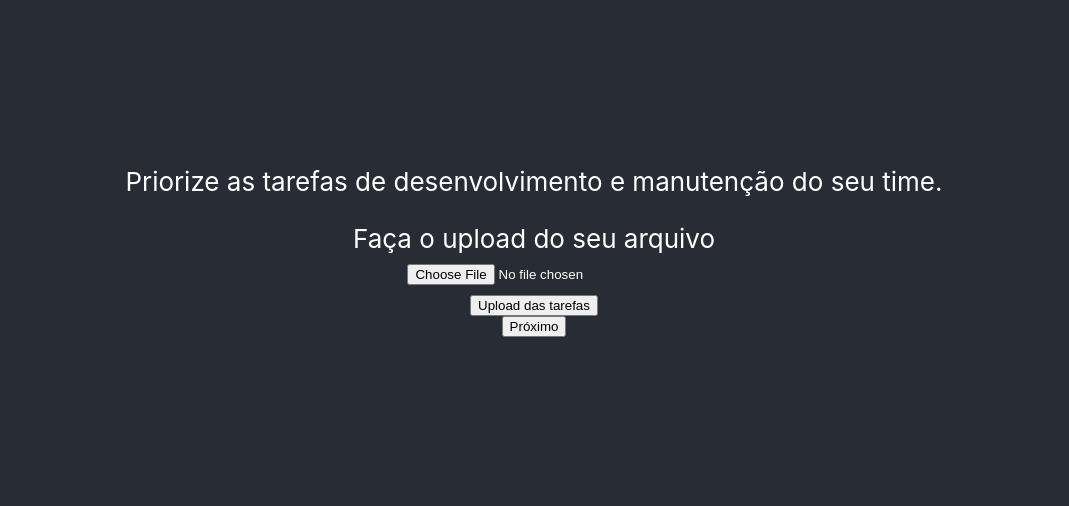
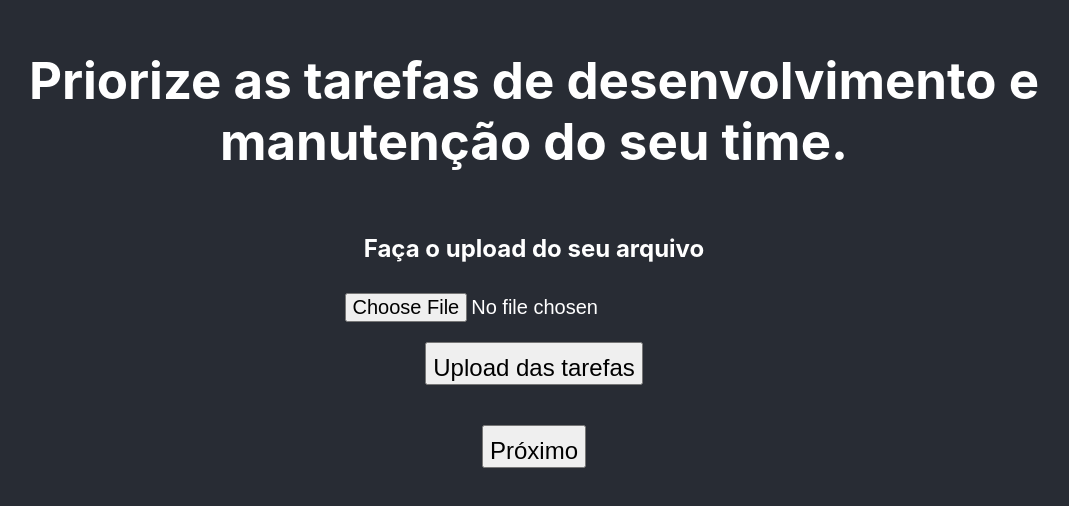
Before and after one commit to FelipePardim/PriorIAzar, a React (Create React App) app: page / in a window 1280 px wide. Shown: the part 162-668 px from the top of the page, without its empty margins (106-1175 px from the left). Built offline with nearby package versions, Linux system fonts and the light colour scheme.

Commit message:
Adding style and backend mock

```diff
--- a/src/App.css
+++ b/src/App.css
@@ -36,3 +36,20 @@
     transform: rotate(360deg);
   }
 }
+
+form {
+  padding-bottom: 10;
+  margin: 20px;
+  font-size: 24px;
+}
+
+input {
+  font-size: 20px;
+  margin-top: 30px;
+}
+
+button {
+  padding-top: 10px;
+  margin-top: 20px;
+  font-size: 24px;
+}
--- a/src/App.js
+++ b/src/App.js
@@ -8,9 +8,9 @@ function App() {
     <div className="App">
       <header className="App-header">
         {/* <img src={logo} className="App-logo" alt="logo" /> */}
-        <p>
+        <h2>
           Priorize as tarefas de desenvolvimento e manutenção do seu time.
-        </p>
+        </h2>
         <form>
           Faça o upload do seu arquivo<br />
           <input
@@ -19,19 +19,18 @@ function App() {
             // onChange={(e) => setSelectedFile(e.target.files[0])}
           />
           <br />
-
           <button>
             Upload das tarefas
           </button>
         </form>
         <Modal
           title={"Tamanho do time"}
-          description={"Qual é o tamanho do seu time"}
+          description={"Qual é o tamanho do seu time?"}
           placeholder={"Ex: 12"}
           buttonName={"Próximo"}
           nextModalButtonName={"Próximo"}
           nextModalTitle={"Horas para a execução"}
-          nextModalDescription={"Quantas horas serão disponibilizadas para o desenvolvimento"}
+          nextModalDescription={"Quantas horas serão disponibilizadas para o desenvolvimento?"}
           nextModalPlaceholder={"Ex: 5"}
         />
       </header>
--- a/src/components/modal.jsx
+++ b/src/components/modal.jsx
@@ -41,7 +41,7 @@ export default (props) => (
             ) : (
               <Modal
                 title={props.nextModalTitle}
-                description={props.nextModalTitle}
+                description={props.nextModalDescription}
                 placeholder={props.nextModalPlaceholder}
                 buttonName={"Próximo"}
                 nextModalTitle={"Tarefas priorizadas"}
--- a/src/index.css
+++ b/src/index.css
@@ -13,12 +13,16 @@ code {
 }
 
 .modal {
-  font-size: 12px;
+  font-size: 24px;
+  margin: auto;
+  padding: 10px;
+  text-align: center;
 }
 .modal > .header {
   width: 100%;
   border-bottom: 1px solid gray;
-  font-size: 18px;
+  font-size: 24px;
+  font-weight: bolder;
   text-align: center;
   padding: 5px;
 }
--- a/src/routes/PriorizedTasks.js
+++ b/src/routes/PriorizedTasks.js
@@ -1,4 +1,6 @@
 import React from 'react'
+
+import './index.css';
 
 export default function PriorizedTasks() {
   return (
@@ -10,16 +12,16 @@ export default function PriorizedTasks() {
         <table>
           <thead>Resultados Obtidos
           <tbody>
-            <tr>DNA
+            <tr>DNA:
               <td>MOCK1</td>
             </tr>
-            <tr>Fitness
+            <tr>Fitness:
               <td>MOCK1</td>
             </tr>
-            <tr>Generation
+            <tr>Generation:
               <td>MOCK1</td>
             </tr>
-            <tr>Found-in
+            <tr>Found-in:
               <td>MOCK1</td>
             </tr>
           </tbody>
--- /dev/null
+++ b/src/routes/index.css
@@ -0,0 +1,13 @@
+.App-header {
+ font-size: 34px;
+ font-weight: bolder;
+}
+
+thead {
+ font-size: 26px;
+}
+
+tbody {
+ font-size: 24px;
+ font-weight: normal;
+}
```
Also changed, not shown: db.json (added, +12 -0 lines).
